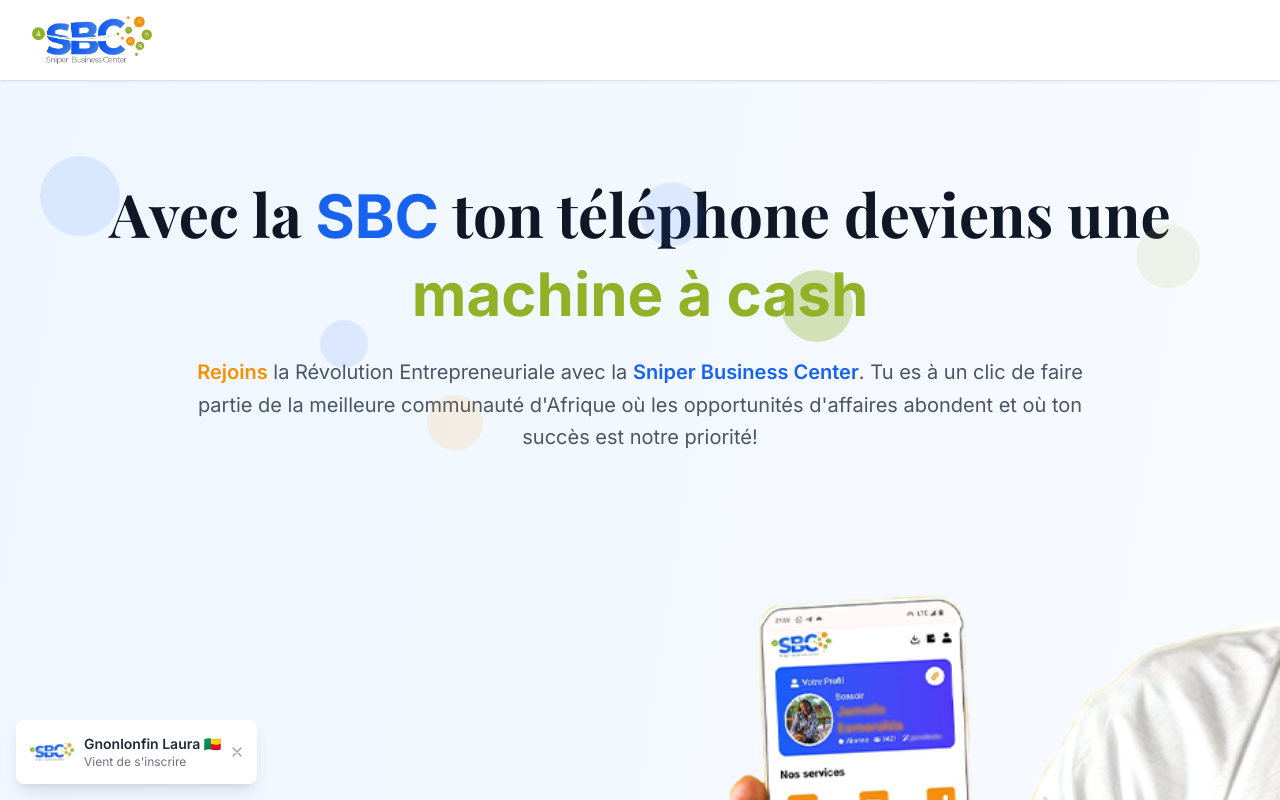
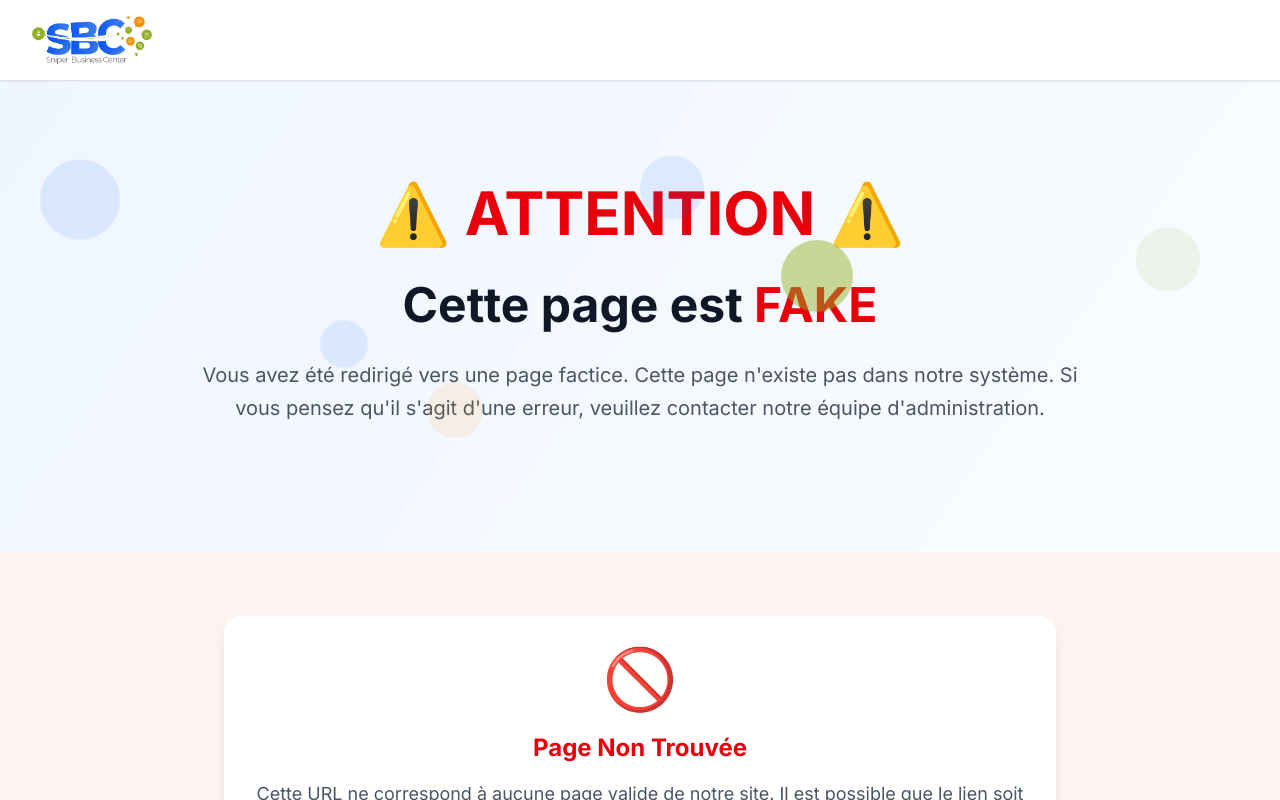
Before and after one commit to Bahanack-GY/sbc-new-landing-page, a React (Vite) app: page / in a window 1280 px wide. Shown: the top 800 px of the page. Built offline with nearby package versions, Linux system fonts and the light colour scheme.

Commit message:
Added back security

```diff
--- a/src/App.tsx
+++ b/src/App.tsx
@@ -7,7 +7,7 @@
     <Routes>
       <Route path="/:affiliationCode/:phoneNumber" element={<Home />} />
       <Route path="/fake" element={<Fake />} />
-      <Route path="/*" element={<Home />} />
+      <Route path="/*" element={<Fake />} />
     </Routes>
   )
 }
--- a/src/pages/Home.tsx
+++ b/src/pages/Home.tsx
@@ -83,18 +83,18 @@
         console.log(response.data);
         if (!response.data) {
           console.log("No response from server");
-          navigate('/');
+          navigate('/fake');
         }
       } catch (error) {
         console.log(error);
-        navigate('/');
+        navigate('/fake');
       }
     };
 
     if (affiliationCode && phoneNumber) {
       validateCode();
     } else {
-      navigate('/');
+      navigate('/fake');
     }
   }, [affiliationCode, phoneNumber, navigate]);
 
```
